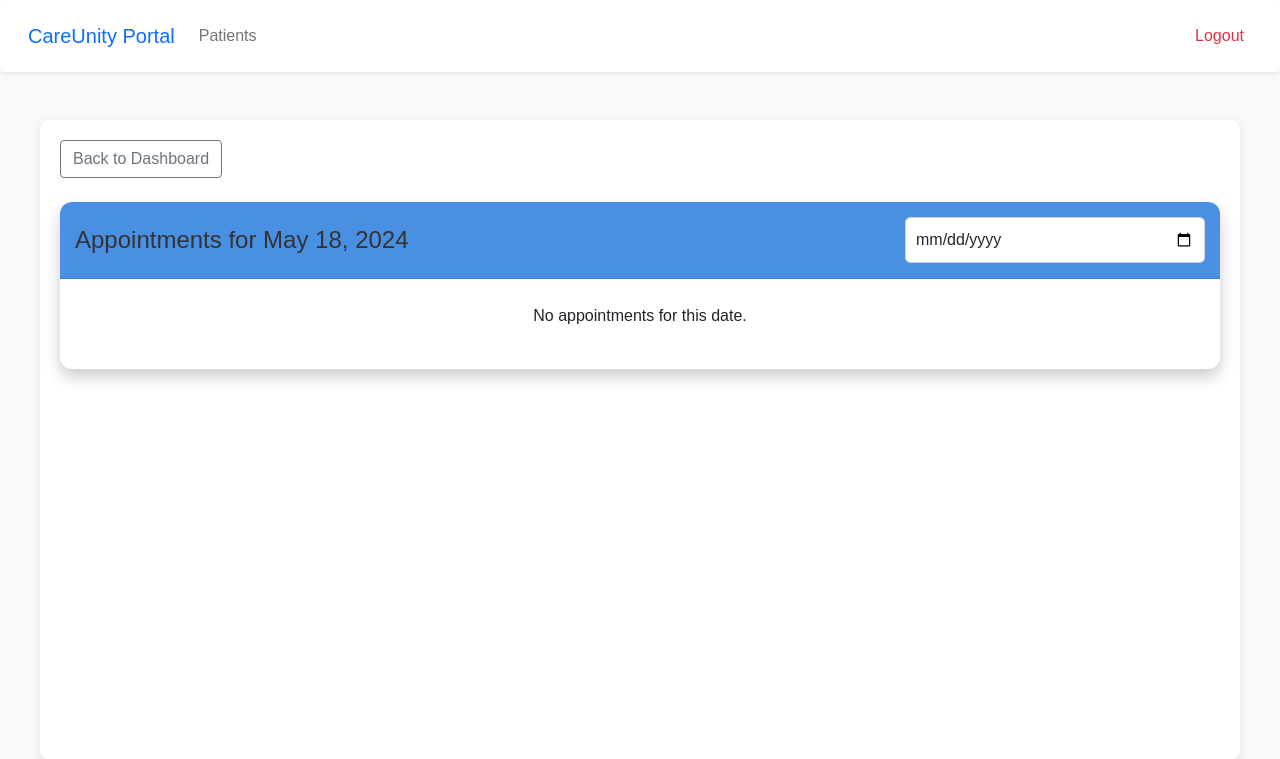
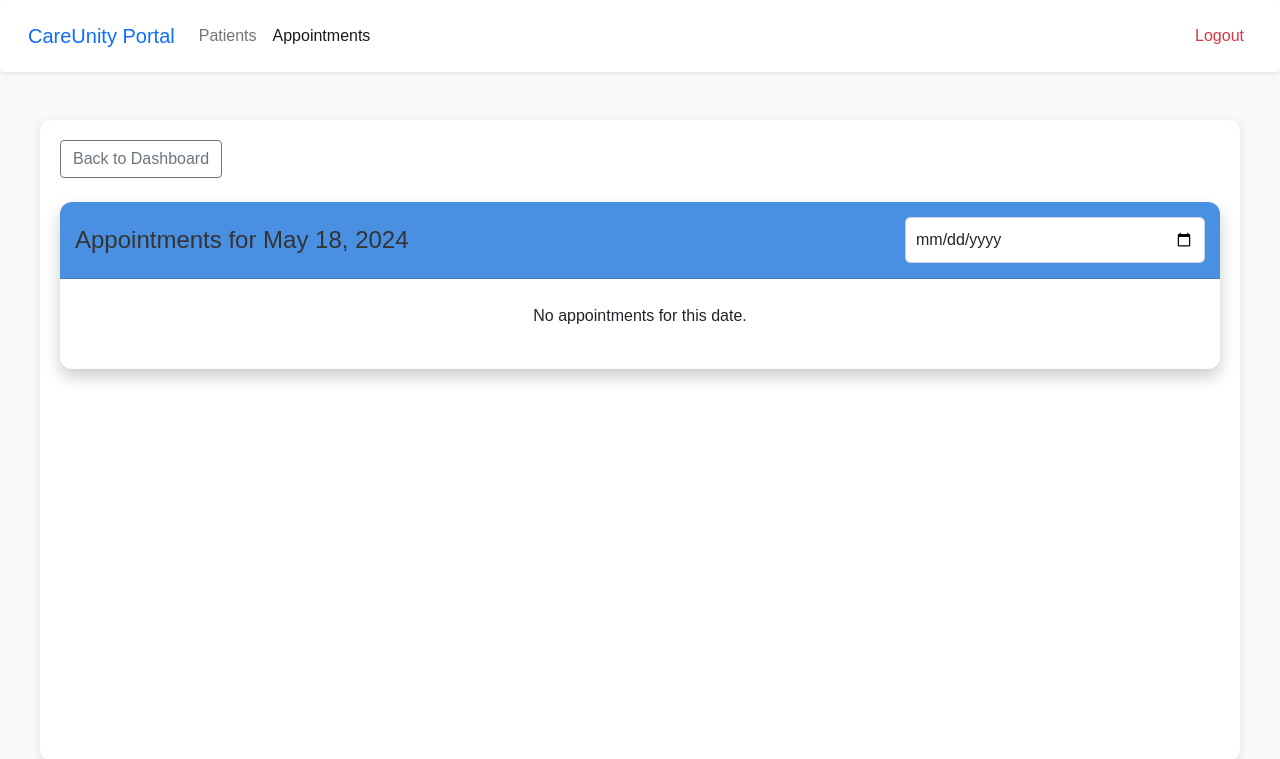
Before and after one commit to rohan-dev-contact/careunityportal, a Django app: page /user/appointments/ in a window 1280 px wide. Shown: the top 759 px of the page. Run offline with Django 4.2, Linux system fonts and the light colour scheme; a user stored in the database is signed in; tables that the repository leaves empty hold one stand-in row (values such as "Sample post"); some libraries are stand-ins or nearby versions.

Commit message:
changes added

```diff
--- a/templates/Doctor_App/doctor/navbar.html
+++ b/templates/Doctor_App/doctor/navbar.html
@@ -11,6 +11,9 @@
                 <li class="nav-item">
                     <a class="nav-link {% if url_name == 'patient_list' or url_name == 'patient_detail' %}active{% endif %}" aria-current="page" href="{% url 'patient_list' %}">Patients</a>
                 </li>
+                <li class="nav-item">
+                    <a class="nav-link {% if url_name == 'doctor_appointments' or url_name == 'doctor_appointments' %}active{% endif %}" aria-current="page" href="{% url 'doctor_appointments' %}">Appointments</a>
+                </li>
             </ul>
             <ul class="navbar-nav">
                 <li class="nav-item">
```
